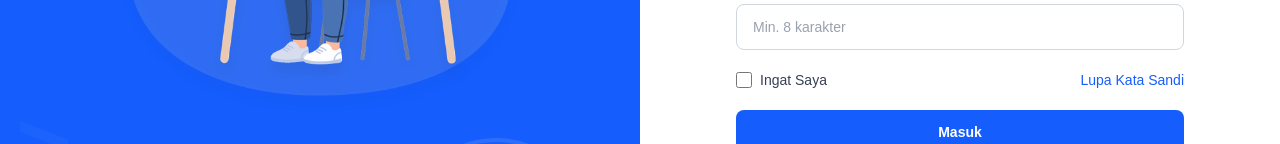
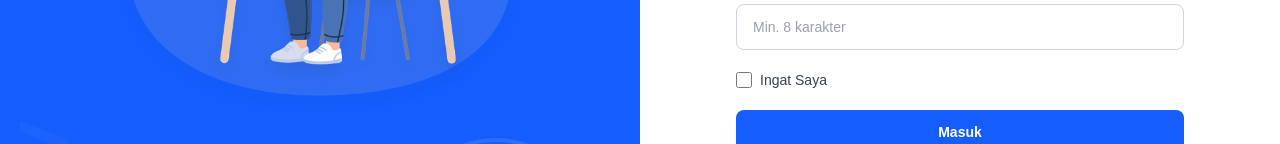
Before and after one commit to farrrahhh/AplikasiPembelajaranASD, a Next.js app in the folder frontend/: page /login in a window 1280 px wide. Shown: the part 406-550 px from the top of the page. Built offline with nearby package versions, Linux system fonts and the light colour scheme; no server answers.

Commit message:
fix: remove lupa kata sandi part

```diff
--- a/frontend/app/login/page.js
+++ b/frontend/app/login/page.js
@@ -106,7 +106,7 @@ export default function LoginPage() {
               />
             </div>
 
-            <div className="flex items-center justify-between text-sm">
+            <div className="flex items-center text-sm">
               <label className="flex items-center gap-2 cursor-pointer select-none">
                 <input
                   type="checkbox"
@@ -116,9 +116,6 @@ export default function LoginPage() {
                 />
                 <span className="text-gray-700">Ingat Saya</span>
               </label>
-              <button type="button" className="text-blue-600 font-medium hover:underline">
-                Lupa Kata Sandi
-              </button>
             </div>
 
             <button
```
